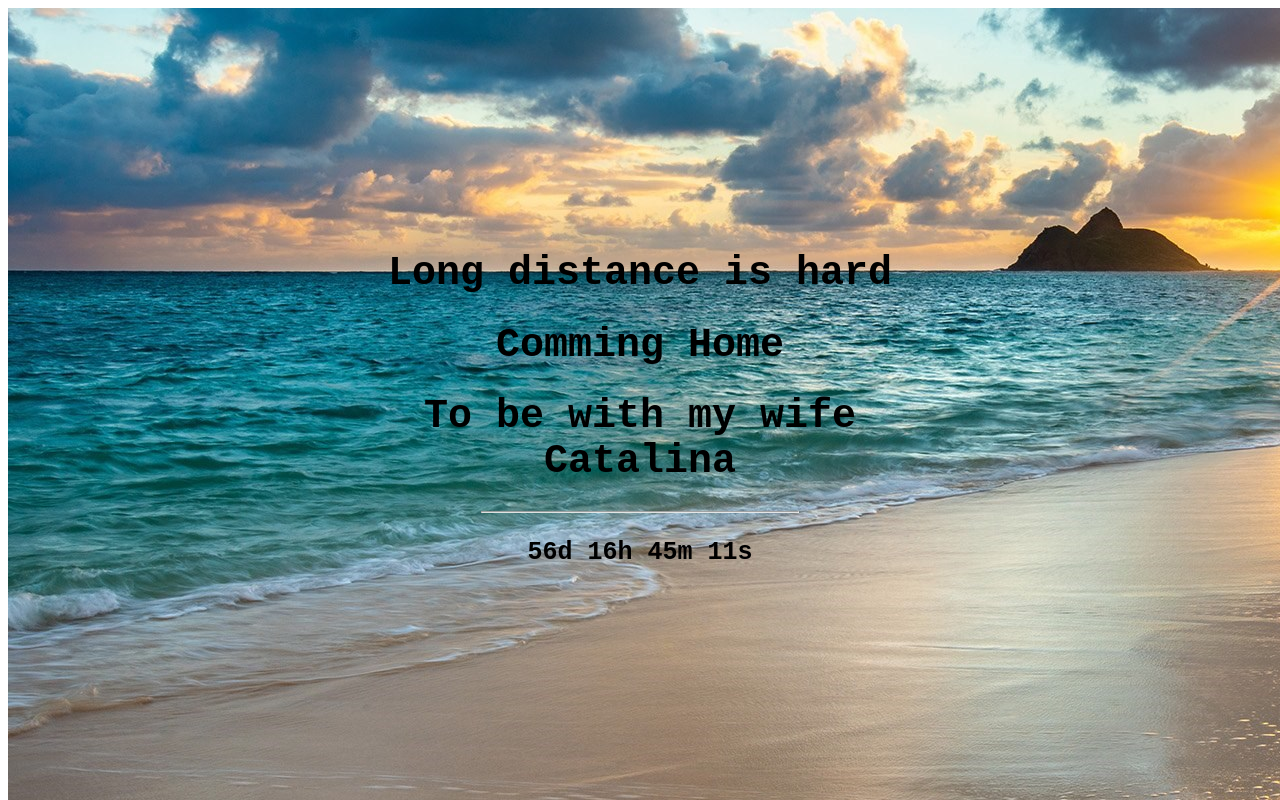
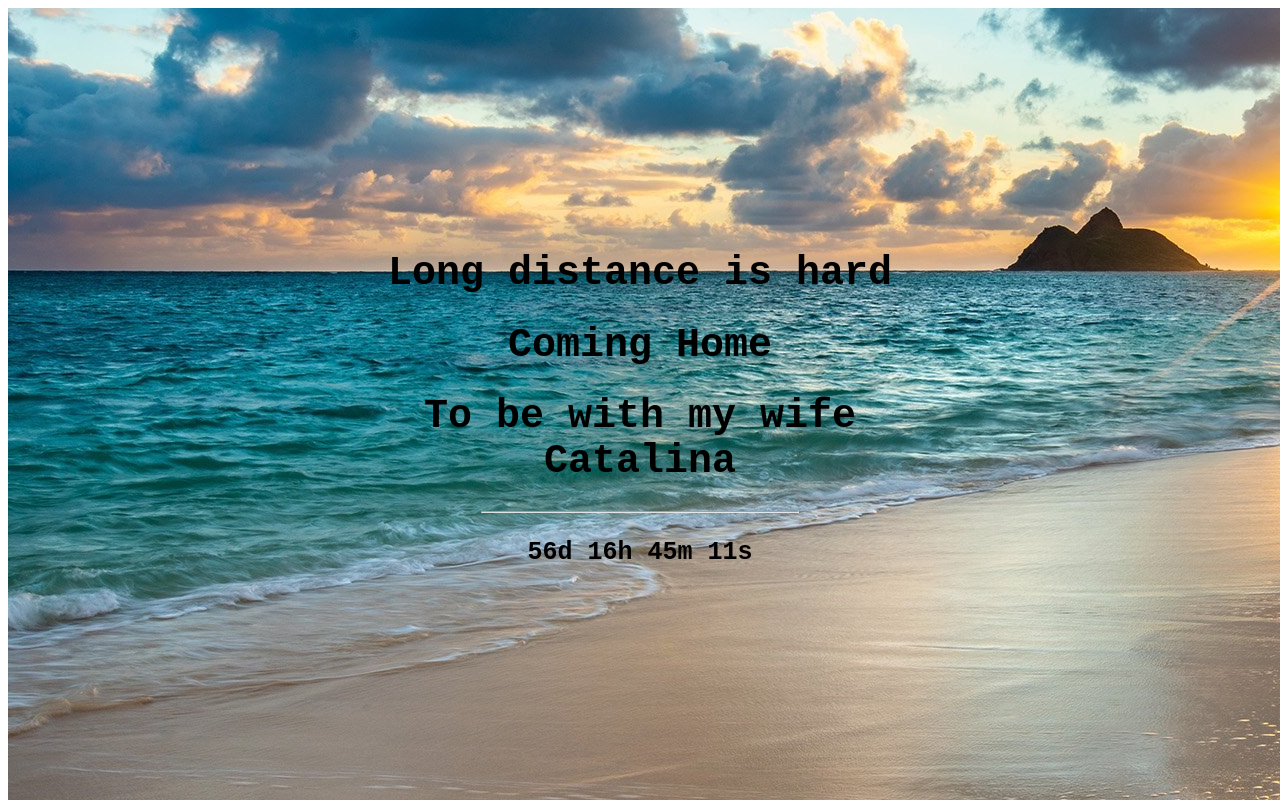
Before and after one commit to lenv78/lenv78-longdist, a plain HTML site: page index.html in a window 1280 px wide. Shown: the top 800 px of the page. Drawn offline with Linux system fonts and the light colour scheme.

Commit message:
Update index.html

```diff
--- a/index.html
+++ b/index.html
@@ -10,7 +10,7 @@
             <img class="img2" src="Picture/beach.jpg">
             <div class="middle">
                 <h1>Long distance is hard</h1>
-                <h1>Comming Home</h1>
+                <h1>Coming Home</h1>
                 <h1>To be with my wife Catalina</h1>
                 <hr>
                 <p id="time"></p>
```
